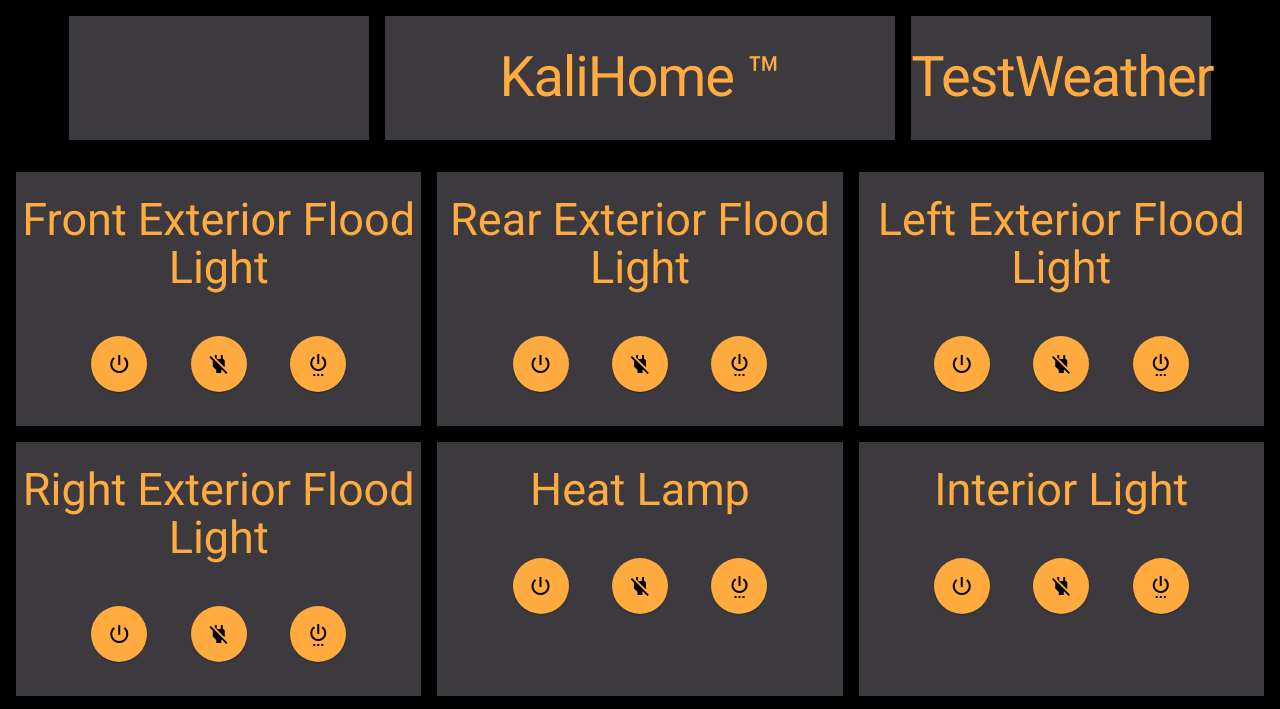
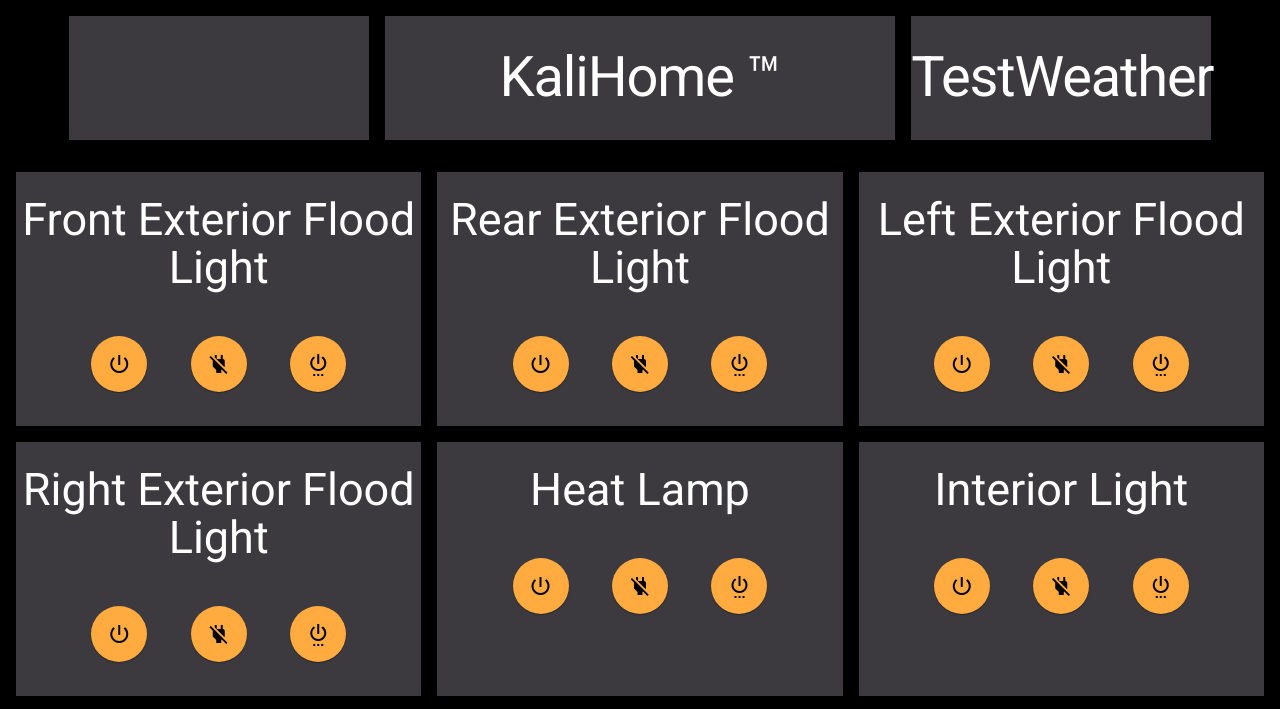
Before and after one commit to jasonmello114/kalihome, a PHP site: page /dash.html in a window 1280 px wide. Shown: the top 709 px of the page. Run offline with PHP 8.4, Linux system fonts and the light colour scheme.

Commit message:
Update styles.css

```diff
--- a/styles.css
+++ b/styles.css
@@ -35,7 +35,7 @@ html, body {
 }
 
 .mdl-card-title{
-color: rgb(255,171,64);
+color: rgb(255,255,255);
 }
 .demo-drawer {
   border: none;
```
